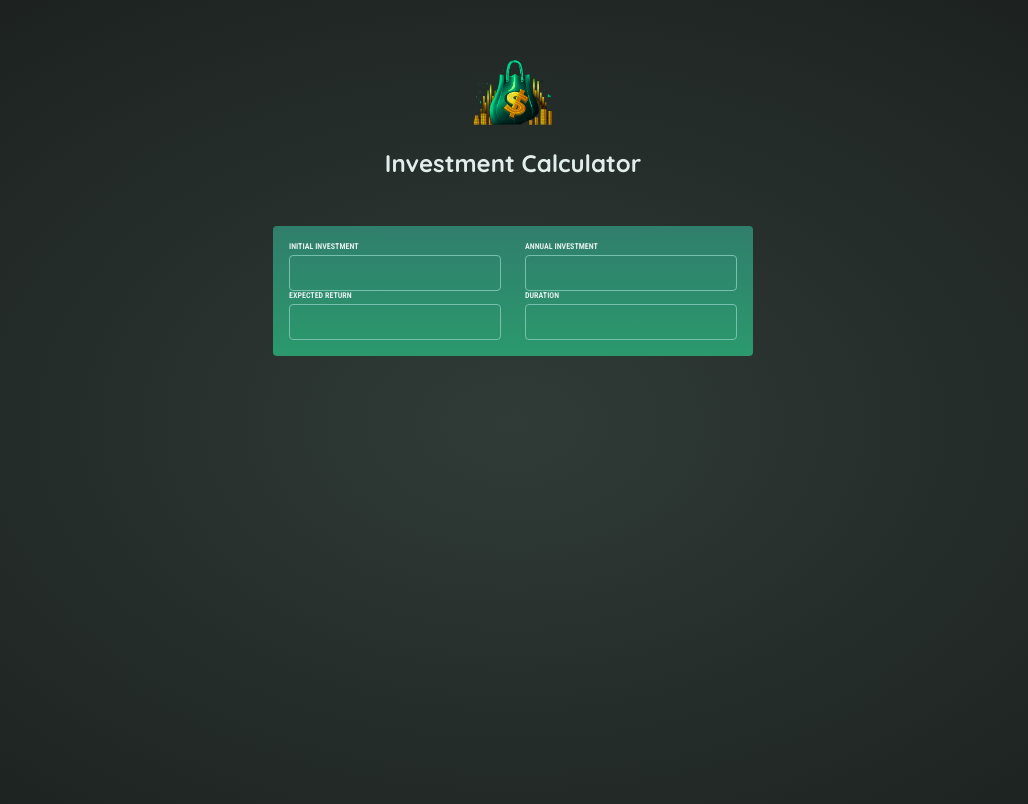
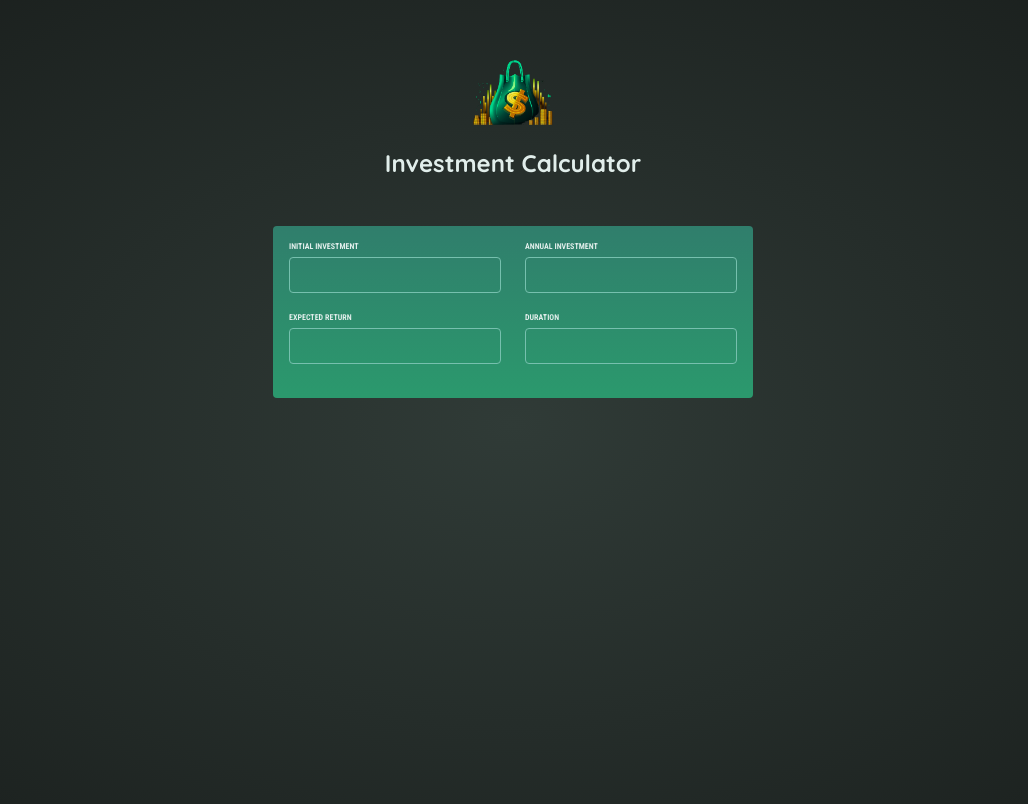
Before and after one commit to MihaiAC/learning-react, a React (Vite) app in the folder learning_react/react_complete_guide/03-practice-calculator-project/: page / in a window 1280 px wide. Shown: the top 804 px of the page, without its empty margins (127-1155 px from the left). Built offline with nearby package versions, Linux system fonts and the light colour scheme.

Commit message:
Handle user input.

```diff
--- a/learning_react/react_complete_guide/03-practice-calculator-project/src/App.jsx
+++ b/learning_react/react_complete_guide/03-practice-calculator-project/src/App.jsx
@@ -1,10 +1,37 @@
 import { calculateInvestmentResults, formatter } from "./util/investment";
+import Input from "./components/Input";
 import {
   validateDecimalOrInt,
   validateNonNegativeInt,
+  validatePositiveInt,
 } from "./util/inputValidators";
 
 function App() {
+  let currentVals = {
+    initialInvestment: "",
+    annualInvestment: "",
+    expectedReturn: "",
+    duration: "",
+  };
+
+  function handleValidInput(variable_id, value) {
+    currentVals[variable_id] = value;
+    handleOutput();
+  }
+
+  function handleOutput() {
+    // If all the values are set, emit the output.
+    const validInput = Object.values(currentVals).every(
+      (value) => value !== ""
+    );
+
+    console.log(Object.values(currentVals));
+
+    if (validInput) {
+      return console.log("We have some valid input here!");
+    }
+  }
+
   return (
     <>
       <div id="header">
@@ -12,20 +39,40 @@ function App() {
         <h1>Investment Calculator</h1>
       </div>
       <div id="user-input">
-        <div class="input-group">
-          <div>
-            <label htmlFor="initialInvestment">INITIAL INVESTMENT</label>
-            <input type="text" id="initialInvestment" />
+        <div className="input-group">
+          <div className="input-col">
+            <Input
+              inputLabel="INITIAL INVESTMENT"
+              id="initialInvestment"
+              type="text"
+              validateFunction={validateNonNegativeInt}
+              onValidInput={handleValidInput}
+            ></Input>
 
-            <label htmlFor="expectedReturn">EXPECTED RETURN</label>
-            <input type="text" id="expectedReturn" />
+            <Input
+              inputLabel="EXPECTED RETURN"
+              id="expectedReturn"
+              type="text"
+              validateFunction={validateDecimalOrInt}
+              onValidInput={handleValidInput}
+            ></Input>
           </div>
-          <div>
-            <label htmlFor="annualInvestment">ANNUAL INVESTMENT</label>
-            <input type="text" id="annualInvestment" />
+          <div className="input-col">
+            <Input
+              inputLabel="ANNUAL INVESTMENT"
+              id="annualInvestment"
+              type="text"
+              validateFunction={validateNonNegativeInt}
+              onValidInput={handleValidInput}
+            ></Input>
 
-            <label htmlFor="duration">DURATION</label>
-            <input type="number" id="duration" />
+            <Input
+              inputLabel="DURATION"
+              id="duration"
+              type="number"
+              validateFunction={validatePositiveInt}
+              onValidInput={handleValidInput}
+            ></Input>
           </div>
         </div>
       </div>
--- a/learning_react/react_complete_guide/03-practice-calculator-project/src/components/Input.jsx
+++ b/learning_react/react_complete_guide/03-practice-calculator-project/src/components/Input.jsx
@@ -1,38 +1,37 @@
+/* eslint-disable react/prop-types */
 import { useState } from "react";
 
 export default function Input({
   inputLabel,
-  inputId,
-  inputType,
   validateFunction,
   onValidInput,
+  id,
+  ...props
 }) {
-  const [formValue, setFormValue] = useState("");
-  const [errorMessage, setErrorMessage] = useState("");
+  const [inputState, setInputState] = useState({ value: "", error: "" });
 
   function handleInput(event) {
-    const newFormValue = event.target.value;
-    const error = validateFunction(newFormValue);
+    const newInputValue = event.target.value;
+    const [validatedValue, errorMsg] = validateFunction(newInputValue);
 
-    if (error != "") {
-      setErrorMessage(error);
-    } else {
-      onValidInput(inputId, newFormValue);
+    if (errorMsg === "") {
+      onValidInput(id, validatedValue);
     }
-    setFormValue(newFormValue);
+
+    setInputState({ value: newInputValue, error: errorMsg });
   }
 
   return (
     <>
-      <label htmlFor={inputId}>{inputLabel}</label>
+      <label htmlFor={id}>{inputLabel}</label>
       <input
-        type={inputType}
-        id={inputId}
-        value={formValue}
+        value={inputState["value"]}
         onChange={handleInput}
+        id={id}
+        {...props}
       />
-      <span className={errorMessage == "" ? "hidden" : "visible"}>
-        {errorMessage}
+      <span className={inputState["error"] == "" ? "hidden" : "visible"}>
+        {inputState["error"]}
       </span>
     </>
   );
--- a/learning_react/react_complete_guide/03-practice-calculator-project/src/index.css
+++ b/learning_react/react_complete_guide/03-practice-calculator-project/src/index.css
@@ -44,16 +44,28 @@ body {
   gap: 1.5rem;
 }
 
+.input-col {
+  display: flex;
+  flex-direction: column;
+  gap: 2px;
+}
+
 span.hidden {
-  visibility: hidden;
+  opacity: 0;
+  background-color: red;
   height: 1rem;
 }
 
 span.visible {
+  opacity: 1;
   visibility: visible;
   height: 1rem;
-  background-color: red;
+  background-color: rgb(255, 85, 85);
   color: white;
+  border-radius: 5px;
+  padding: 1px;
+  font-size: small;
+  text-align: center;
 }
 
 #user-input label {
--- a/learning_react/react_complete_guide/03-practice-calculator-project/src/util/inputValidators.js
+++ b/learning_react/react_complete_guide/03-practice-calculator-project/src/util/inputValidators.js
@@ -1,20 +1,36 @@
 export function validateNonNegativeInt(value) {
-  if (value === "") {
-    return "";
-  } else if (!/^\d+$/.test(value)) {
-    return "Must be a positive integer.";
+  let [retValue, errorMsg] = ["", ""];
+  if (value !== "") {
+    if (!/^\d+$/.test(value)) {
+      errorMsg = "Must be a positive integer.";
+    } else {
+      retValue = parseInt(value);
+    }
   }
 
-  // Correct input.
-  return "";
+  return [retValue, errorMsg];
+}
+
+export function validatePositiveInt(value) {
+  let [retValue, errorMsg] = validateNonNegativeInt(value);
+
+  if (!errorMsg && retValue == 0) {
+    errorMsg = "Must be a positive integer.";
+    retValue = "";
+  }
+
+  return [retValue, errorMsg];
 }
 
 export function validateDecimalOrInt(value) {
-  if (value === "") {
-    return "";
-  } else if (!/^\d+(\.\d+)?$/.test(value)) {
-    return "Must be a positive number.";
+  let [retValue, errorMsg] = ["", ""];
+  if (value !== "") {
+    if (!/^\d+(\.\d+)?$/.test(value)) {
+      errorMsg = "Must be a positive number.";
+    } else {
+      retValue = parseFloat(value);
+    }
   }
 
-  return "";
+  return [retValue, errorMsg];
 }
```
